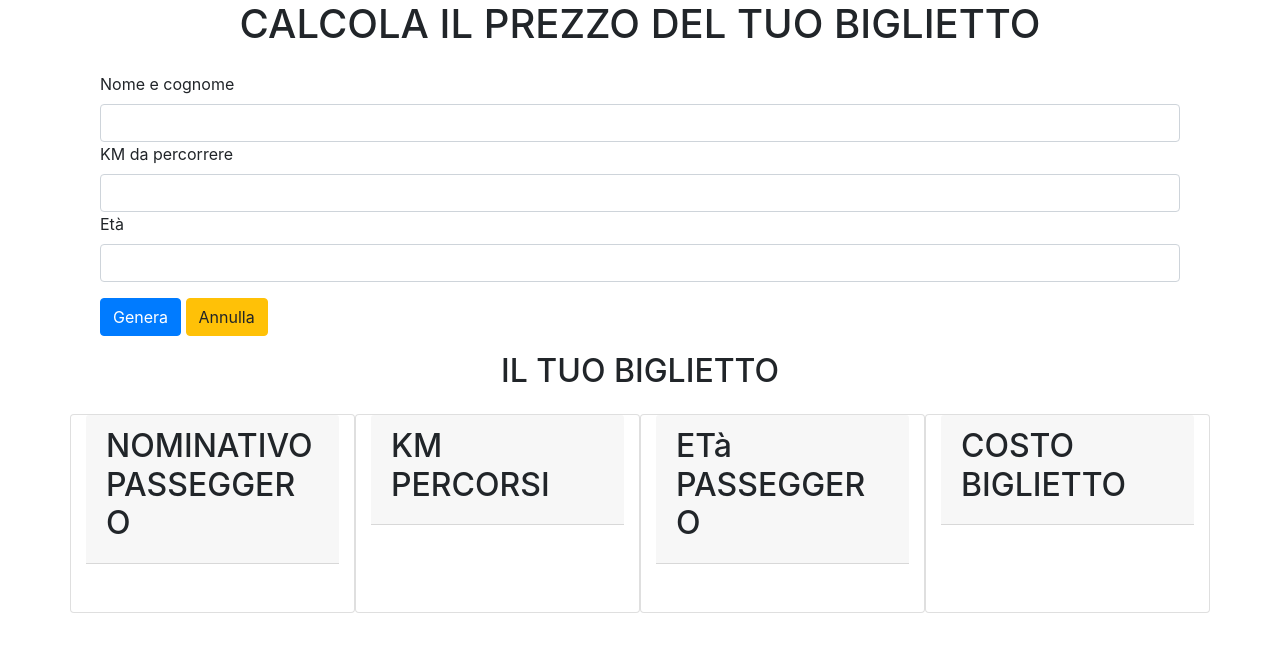
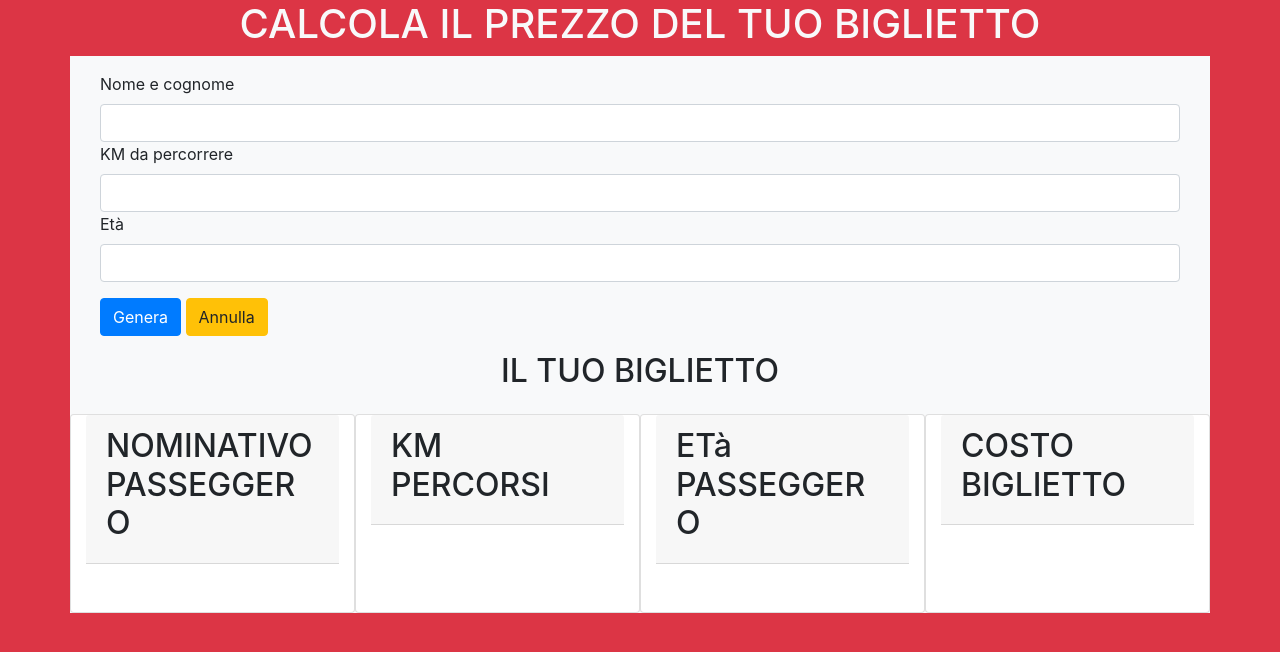
Before and after one commit to gennaroderosa10/js-biglietto-treno-form, a plain HTML site: page index.html in a window 1280 px wide. Drawn offline with nearby package versions, Linux system fonts and the light colour scheme.

Commit message:
feat: aggiunte colorazioni

```diff
--- a/index.html
+++ b/index.html
@@ -9,11 +9,11 @@
         integrity="sha384-ggOyR0iXCbMQv3Xipma34MD+dH/1fQ784/j6cY/iJTQUOhcWr7x9JvoRxT2MZw1T" crossorigin="anonymous">
 </head>
 <header class="d-flex justify-content-center">
-    <h1>CALCOLA IL PREZZO DEL TUO BIGLIETTO</h1>
+    <h1 class="text-light">CALCOLA IL PREZZO DEL TUO BIGLIETTO</h1>
 </header>
 
-<body>
-    <div class="container">
+<body class="bg-danger">
+    <div class="container bg-light">
         <div class="row">
             <div class="col-12 mt-3">
                 <form action="" autocomplete="off">
```
